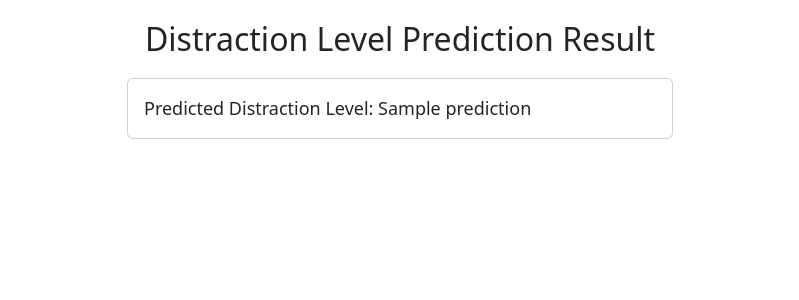
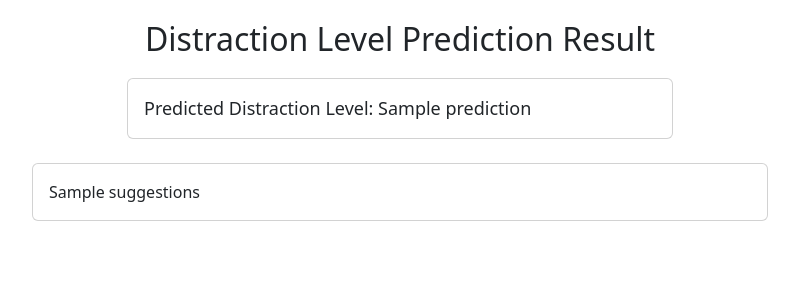
Before and after one commit to J-B-Mugundh/MindBoost-Unveiling-E-Mental-Health-Trends-and-Focus-Boost-with-LLM, a Flask app: template templates/result.html in a window 1280 px wide. Shown: the top 300 px of the page, without its empty margins (240-1039 px from the left). Run offline with Flask 3, Linux system fonts and the light colour scheme; the template is opened without the code that fills it: most values are stand-ins (such as "Sample title", 1, 10 or a date in 2020); parts of the project's set-up code (start-up, migrations or seed data) failed here and were passed over.

Commit message:
added gemini api

```diff
--- a/app.py
+++ b/app.py
@@ -1,11 +1,35 @@
 from flask import Flask, render_template, request
 import pandas as pd
 from joblib import load
+import google.generativeai as genai
+import markdown
+from dotenv import load_dotenv
+load_dotenv()
+
+import os
 
 app = Flask(__name__)
 
 # Load the trained model
 model = load('random_forest_model.joblib')
+
+def get_personalized_suggestions(distraction_level, age, freq_no_purpose, freq_distracted, restless, worry_level, difficulty_concentrating, compare_to_successful_people, feelings_about_comparisons, freq_seeking_validation, freq_feeling_depressed, interest_fluctuation, sleep_issues):
+    # Formulate a prompt based on the input data
+    prompt = f"Based on the below data in the range (1-5) except age, give me the detailed assesment and personalised recommendations / suggestion. Distraction Level: {distraction_level}\nAge: {age}\nFrequency of No Purpose: {freq_no_purpose}\nFrequency of Being Distracted: {freq_distracted}\nRestlessness Level: {restless}\nWorry Level: {worry_level}\nDifficulty Concentrating: {difficulty_concentrating}\nComparison to Successful People: {compare_to_successful_people}\nFeelings About Comparisons: {feelings_about_comparisons}\nFrequency of Seeking Validation: {freq_seeking_validation}\nFrequency of Feeling Depressed: {freq_feeling_depressed}\nInterest Fluctuation: {interest_fluctuation}\nSleep Issues: {sleep_issues}\n"
+
+    print(distraction_level, age, freq_no_purpose, freq_distracted, restless, worry_level, difficulty_concentrating, compare_to_successful_people, feelings_about_comparisons, freq_seeking_validation, freq_feeling_depressed, interest_fluctuation, sleep_issues)
+
+    # Generate personalized suggestions using Gemini AI
+    model = genai.GenerativeModel('gemini-pro')
+    api_key = os.getenv("GOOGLE_API_KEY")  # Retrieve API key from environment variable
+    genai.configure(api_key=api_key)
+
+    try:
+        response = model.generate_content(prompt)
+        return response.text
+    except Exception as e:
+        print(f"Error occurred during Gemini API call: {e}")
+        return "An error occurred while fetching personalized suggestions from Gemini. Please try again later."
 
 @app.route('/')
 def index():
@@ -32,7 +56,12 @@ def predict():
 
         # Predict the distractibility scale
         prediction = model.predict([features])[0]
-        return render_template('result.html', prediction=prediction)
+
+        # Get personalized suggestions
+        suggestions = get_personalized_suggestions(prediction, *features)
+        html_content = markdown.markdown(suggestions)
+
+        return render_template('result.html', prediction=prediction, suggestions=html_content)
 
 if __name__ == '__main__':
     app.run(debug=True)
--- a/templates/result.html
+++ b/templates/result.html
@@ -1,5 +1,6 @@
 <!DOCTYPE html>
 <html>
+
 <head>
     <title>Distraction Level Prediction Result</title>
     <!-- Bootstrap CSS -->
@@ -9,14 +10,17 @@
         body {
             padding: 20px;
         }
+
         h2 {
             margin-bottom: 20px;
         }
+
         p {
             font-size: 18px;
         }
     </style>
 </head>
+
 <body>
     <div class="container">
         <h2 class="text-center">Distraction Level Prediction Result</h2>
@@ -29,8 +33,18 @@
                 </div>
             </div>
         </div>
+        <div class="row justify-content-center mt-4">
+            <div class="col-md-8">
+                <div class="card">
+                    <div class="card-body">
+                        {{ suggestions | safe}}
+                    </div>
+                </div>
+            </div>
+        </div>
     </div>
     <!-- Bootstrap JS (optional, for some components) -->
     <script src="https://cdn.jsdelivr.net/npm/bootstrap@5.3.0-alpha1/dist/js/bootstrap.bundle.min.js"></script>
 </body>
+
 </html>
```
Also changed, not shown: 1 other file.
